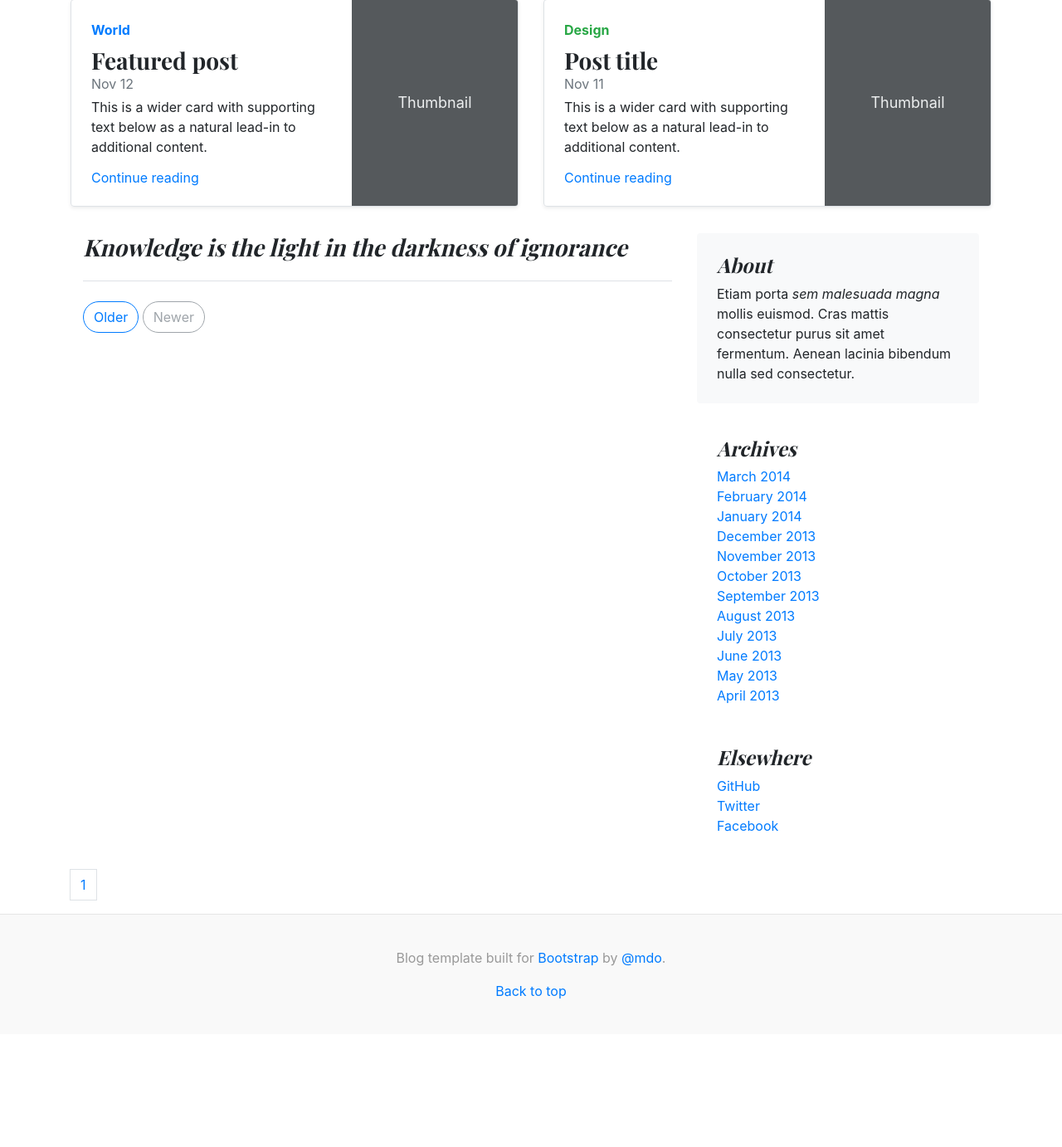
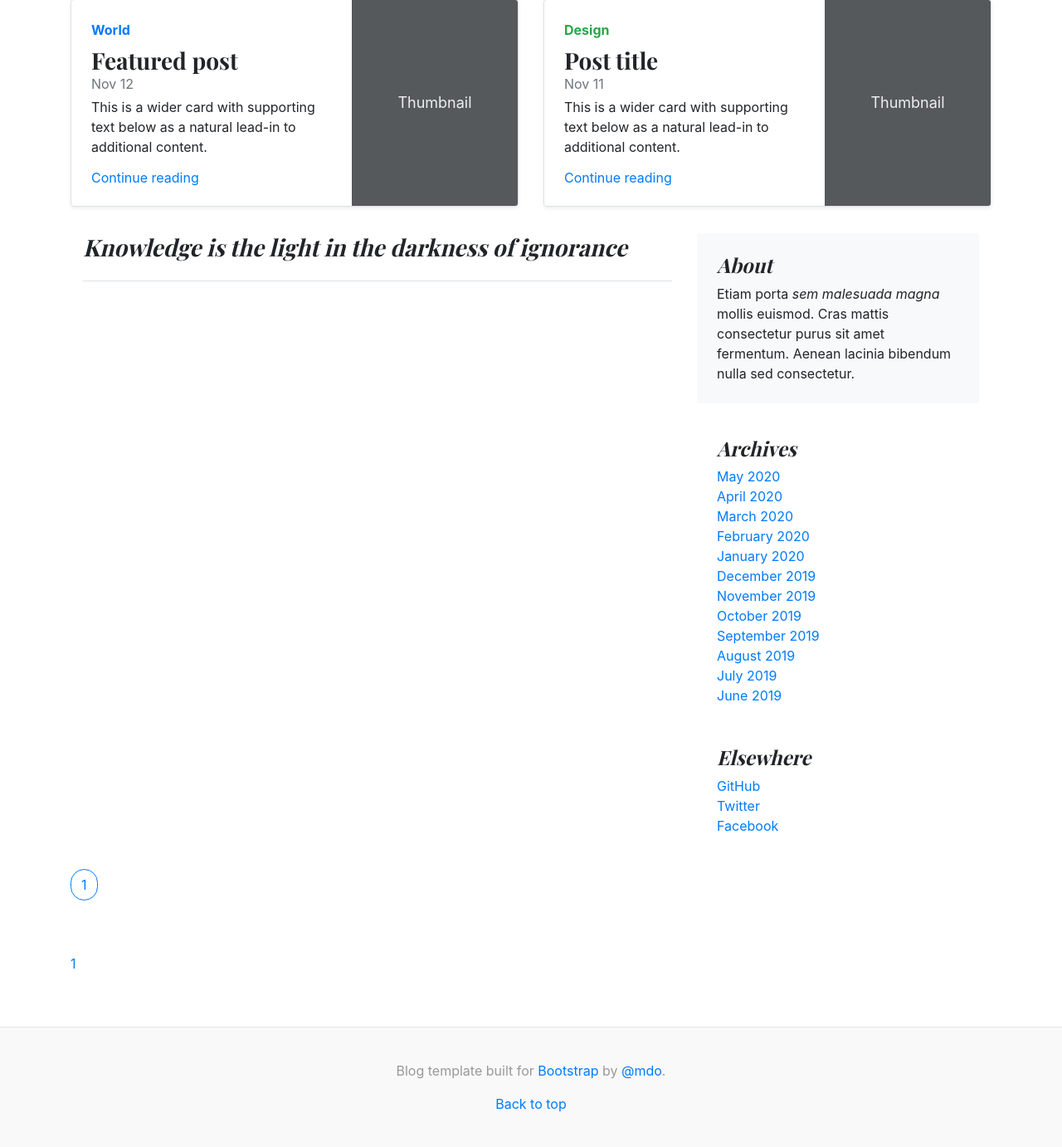
Before and after one commit to biggreenrm/DzenBlog, a Django app: page / in a window 1280 px wide. Shown: the part 575-1957 px from the top of the page at 83% size. Before the commit the page ends 1779 px from the top, so only its background shows below. Run offline with Django 3.2, Linux system fonts and the light colour scheme; data that the repository does not hold is empty; some libraries are stand-ins or nearby versions.

Commit message:
Totally new design

```diff
--- /dev/null
+++ b/blog/static/js/get_cookie_and_ajax_setup.js
@@ -0,0 +1,22 @@
+// Получение переменной cookie по имени
+function getCookie(name) {
+    var cookieValue = null;
+    if (document.cookie && document.cookie !== '') {
+        var cookies = document.cookie.split(';');
+        for (var i = 0; i < cookies.length; i++) {
+            var cookie = jQuery.trim(cookies[i]);
+            // Does this cookie string begin with the name we want?
+            if (cookie.substring(0, name.length + 1) === (name + '=')) {
+                cookieValue = decodeURIComponent(cookie.substring(name.length + 1));
+                break;
+            }
+        }
+    }
+    return cookieValue;
+}
+// Настройка AJAX
+$(function () {
+    $.ajaxSetup({
+        headers: { "X-CSRFToken": getCookie("csrftoken") }
+    });
+});
--- a/blog/templates/blog/base.html
+++ b/blog/templates/blog/base.html
@@ -99,29 +99,6 @@
     </body>
     <script src="https://ajax.googleapis.com/ajax/libs/jquery/3.3.1/jquery.min.js"></script>
     <script src="https://cdn.jsdelivr.net/npm/js-cookie@2/src/js.cookie.min.js"></script>
-      <script>
-        // Получение переменной cookie по имени
-        function getCookie(name) {
-            var cookieValue = null;
-            if (document.cookie && document.cookie !== '') {
-                var cookies = document.cookie.split(';');
-                for (var i = 0; i < cookies.length; i++) {
-                    var cookie = jQuery.trim(cookies[i]);
-                    // Does this cookie string begin with the name we want?
-                    if (cookie.substring(0, name.length + 1) === (name + '=')) {
-                        cookieValue = decodeURIComponent(cookie.substring(name.length + 1));
-                        break;
-                    }
-                }
-            }
-            return cookieValue;
-        }
-        // Настройка AJAX
-        $(function () {
-            $.ajaxSetup({
-                headers: { "X-CSRFToken": getCookie("csrftoken") }
-            });
-        });
-      </script>
-      <script src="{% static '/js/likedislike.js' %}" type="text/javascript"></script>
+    <script src="{% static '/js/get_cookie_and_ajax_setup.js' %}" type="text/javascript"></script>
+    <script src="{% static '/js/likedislike.js' %}" type="text/javascript"></script>
 </html>
--- a/blog/templates/blog/pagination.html
+++ b/blog/templates/blog/pagination.html
@@ -1,21 +1,27 @@
-<nav aria-label="Page navigation example">
-    <ul class="pagination">
-        <li class="page-item">
+<nav class="blog-pagination">
             {% if page.has_previous %}
-                <a class="page-link" href="?page={{page.previous_page_number}}" aria-label="Previous">
-                    <span aria-hidden="true">&laquo;</span>
+                <a class="btn btn-outline-primary" href="?page={{page.previous_page_number}}" aria-label="Previous">
+                    <span aria-hidden="true">Newer</span>
                 </a>
             {% endif %}
-        </li>
         {% for i in page.paginator.page_range %}
-            <li class="page-item"><a class="page-link" href="?page={{ i }}">{{ i }}</a></li>
+           <a class="btn btn-outline-primary" href="?page={{ i }}">{{ i }}</a>
         {% endfor %}
-        <li class="page-item">
             {% if page.has_next %}
-                <a class="page-link" href="?page={{page.next_page_number}}" aria-label="Next">
-                    <span aria-hidden="true">&raquo;</span>
+                <a class="btn btn-outline-primary" href="?page={{page.next_page_number}}" aria-label="Next">
+                    <span aria-hidden="true">Older</span>
                 </a>
             {% endif %}
-      </li>
-    </ul>
 </nav>
+
+<nav class="blog-pagination">
+    {% if page.has_previous %}
+        <a class="btn btn-outline-primary" href="?page={{page.previous_page_number}}">Older</a>
+    {% endif %}
+    {% for i in page.paginator.page_range %}
+        <a classs="btn btn-outline-secondary disabled" href="?page={{ i }}">{{ i }}</a>
+    {% endfor %}
+    {% if page.has_next %}
+        <a class="btn btn-outline-secondary disabled" href="?page={{page.next_page_number}}">Newer</a>
+    {% endif %}
+</nav>
--- a/blog/templates/blog/post_list.html
+++ b/blog/templates/blog/post_list.html
@@ -39,15 +39,22 @@
                 </h3>
                 {% for post in posts %}
                 <div class="blog-post">
-                    <h2 class="blog-post-title"><a href="{{ post.get_absolute_url }}">{{ post.title }}</a></h2>
-                    <p class="blog-post-meta">{{ post.published_date }}<a href="#">who is author</a></p>
+                    <h2 class="blog-post-title"><a href="{{ post.get_absolute_url }}" style="color: black;">{{ post.title }}</a></h2>
+                    <p class="blog-post-meta">{{ post.published_date }}<a href="#" style="color: black;"> by {{ post.author }}</a></p>
                     <p>{{ post.text|truncatechars:300|linebreaksbr }}</p>
                     <a href="{{ post.get_absolute_url }}">Comments: {{ post.approved_comments.count }}</a>
                 </div><!-- /.blog-post -->
                 {% endfor %}
                 <nav class="blog-pagination">
-                <a class="btn btn-outline-primary" href="#">Older</a>
-                <a class="btn btn-outline-secondary disabled" href="#" tabindex="-1" aria-disabled="true">Newer</a>
+                {% if page.has_previous %}
+                    <a class="btn btn-outline-primary" href="?page={{page.previous_page_number}}">Older</a>
+                {% endif %}
+                {% for i in page.paginator.page_range %}
+                    <a classs="btn btn-outline-secondary disabled" href="?page={{ i }}">{{ i }}</a>
+                {% endfor %}
+                {% if page.has_next %}
+                    <a class="btn btn-outline-secondary disabled" href="?page={{page.next_page_number}}" tabindex="-1" aria-disabled="true">Newer</a>
+                {% endif %}
                 </nav>
           </div>
           <aside class="col-md-4 blog-sidebar">
@@ -59,24 +66,24 @@
             <div class="p-4">
                 <h4 class="font-italic">Archives</h4>
                 <ol class="list-unstyled mb-0">
-                    <li><a href="#">March 2014</a></li>
-                    <li><a href="#">February 2014</a></li>
-                    <li><a href="#">January 2014</a></li>
-                    <li><a href="#">December 2013</a></li>
-                    <li><a href="#">November 2013</a></li>
-                    <li><a href="#">October 2013</a></li>
-                    <li><a href="#">September 2013</a></li>
-                    <li><a href="#">August 2013</a></li>
-                    <li><a href="#">July 2013</a></li>
-                    <li><a href="#">June 2013</a></li>
-                    <li><a href="#">May 2013</a></li>
-                    <li><a href="#">April 2013</a></li>
+                    <li><a href="#">May 2020</a></li>
+                    <li><a href="#">April 2020</a></li>
+                    <li><a href="#">March 2020</a></li>
+                    <li><a href="#">February 2020</a></li>
+                    <li><a href="#">January 2020</a></li>
+                    <li><a href="#">December 2019</a></li>
+                    <li><a href="#">November 2019</a></li>
+                    <li><a href="#">October 2019</a></li>
+                    <li><a href="#">September 2019</a></li>
+                    <li><a href="#">August 2019</a></li>
+                    <li><a href="#">July 2019</a></li>
+                    <li><a href="#">June 2019</a></li>
                 </ol>
             </div>
             <div class="p-4">
               <h4 class="font-italic">Elsewhere</h4>
               <ol class="list-unstyled">
-                <li><a href="#">GitHub</a></li>
+                <li><a href="https://github.com/biggreenrm">GitHub</a></li>
                 <li><a href="#">Twitter</a></li>
                 <li><a href="#">Facebook</a></li>
               </ol>
```
